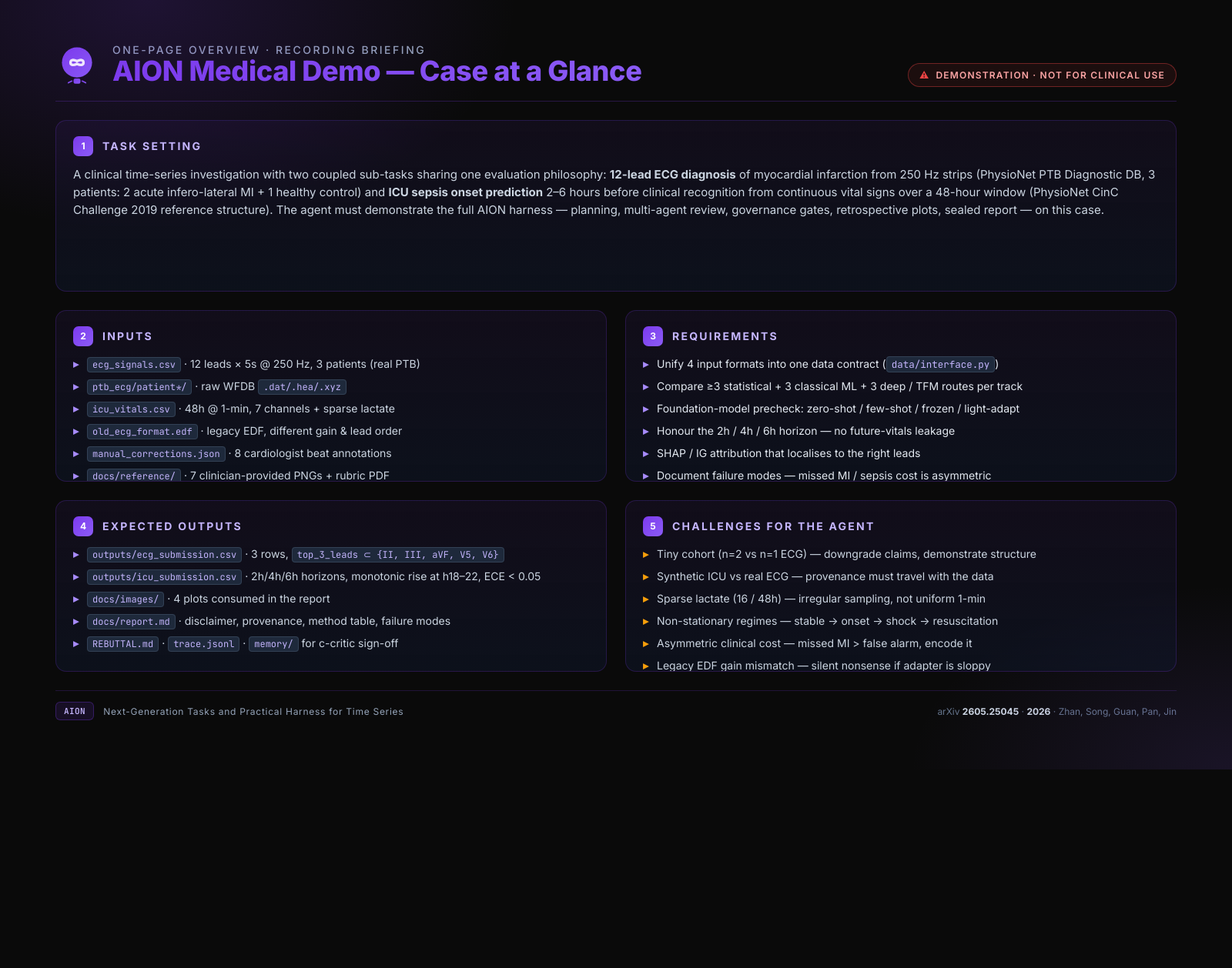
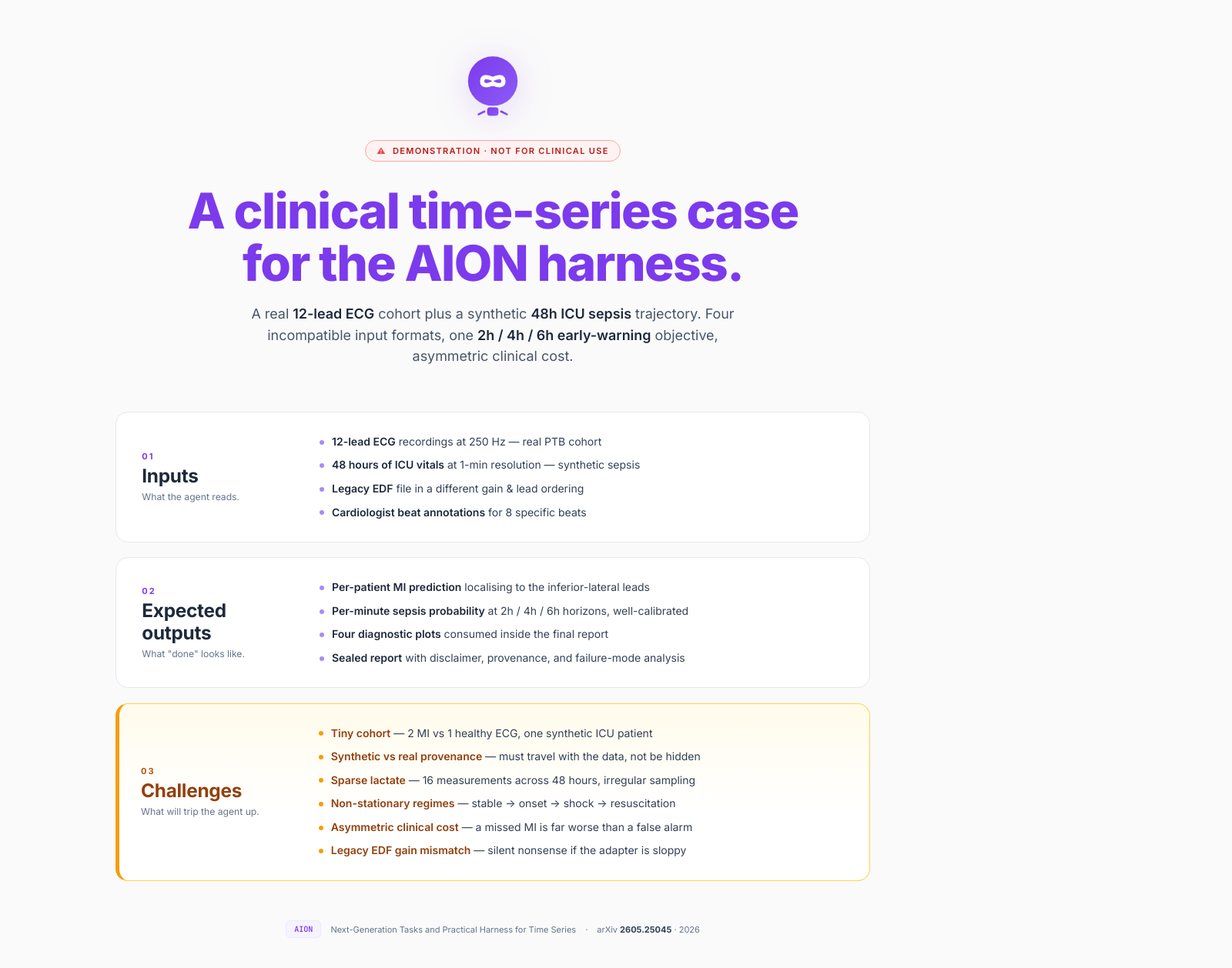
Before and after one commit to ztxtech/aion, a plain HTML site: page example/aion-medical-demo/medical/slide-overview.html in a window 1280 px wide. Shown: the whole page at 77% size, 1600 px wide, since content can reach past the window. Before the commit the page ends 1000 px from the top, so only its background shows below. Drawn offline with Linux system fonts and the light colour scheme.

Commit message:
feat(medical-demo): refresh one-page overview — light theme, stacked blocks, logo
Three structural changes from the previous version:

1. Light theme
   Background #FAFAFA, primary purple solid on the headline,
   slate text, white card surfaces. Visual register switched
   from the recording's dark mode to a docs-style light register
   so the overview reads as a briefing, not a slide.

2. Three vertical blocks instead of horizontal pill rows
   01 Inputs / 02 Expected outputs / 03 Challenges
   Each block: 200px label column on the left (number + title
   + one-line subtitle), content column on the right. The label
   column scales down and stacks on screens <720px.

3. Challenges block is visually distinct
   Amber-tinted background, amber border + 5px left rail,
   amber number/title colour, amber dot markers. The eye picks
   the challenges block out instantly.

4. Logo + semantic-only content
   Added the AION SVG logo (purple gradient orb + infinity) at
   the top with a soft drop shadow. Inputs/outputs/challenges
   now describe what the data is, not which file it lives in
   (e.g. '12-lead ECG recordings at 250 Hz — real PTB cohort'
   instead of 'ecg_signals.csv').

PNG re-exported at 1600x1000 to match the new HTML.

```diff
--- a/example/aion-medical-demo/medical/slide-overview.html
+++ b/example/aion-medical-demo/medical/slide-overview.html
@@ -2,6 +2,7 @@
 <html lang="en">
 <head>
 <meta charset="UTF-8">
+<meta name="viewport" content="width=device-width, initial-scale=1.0">
 <title>AION Medical Demo — One-Page Overview</title>
 <link rel="preconnect" href="https://fonts.googleapis.com">
 <link rel="preconnect" href="https://fonts.gstatic.com" crossorigin>
@@ -9,277 +10,272 @@
 <style>
   :root {
     --primary:        #7C3AED;
-    --primary-hover:  #6D28D9;
-    --secondary:      #8B5CF6;
+    --primary-soft:   #F5F3FF;
+    --secondary:      #6D28D9;
     --accent:         #A78BFA;
-    --accent-light:   #C4B5FD;
-    --slate-50:       #F8FAFC;
+    --accent-soft:    #EDE9FE;
+    --slate-100:      #F1F5F9;
     --slate-200:      #E2E8F0;
     --slate-300:      #CBD5E1;
-    --slate-400:      #94A3B8;
     --slate-500:      #64748B;
+    --slate-600:      #475569;
     --slate-700:      #334155;
     --slate-800:      #1E293B;
-    --slate-900:      #0F172A;
-    --slate-950:      #020617;
-    --amber:          #F59E0B;
-    --red:            #EF4444;
-    --green:          #10B981;
-    --gradient:       linear-gradient(135deg, #7C3AED 0%, #8B5CF6 100%);
+    --amber-50:       #FFFBEB;
+    --amber-100:      #FEF3C7;
+    --amber-500:      #F59E0B;
+    --amber-600:      #D97706;
+    --amber-700:      #B45309;
+    --amber-800:      #92400E;
+    --red-50:         #FEF2F2;
+    --red-500:        #EF4444;
+    --red-700:        #B91C1C;
   }
   * { box-sizing: border-box; margin: 0; padding: 0; }
   html, body {
-    width: 1600px; height: 1000px;
-    background: #0a0a0a;
-    color: var(--slate-50);
+    width: 100%;
+    min-height: 100vh;
+    background: #FAFAFA;
+    color: var(--slate-800);
     font-family: 'Inter', system-ui, -apple-system, sans-serif;
     font-feature-settings: 'cv11', 'ss01';
     -webkit-font-smoothing: antialiased;
   }
-  .frame {
-    position: relative;
-    width: 1600px; height: 1000px;
-    padding: 56px 72px 64px 72px;
-    display: grid;
-    grid-template-columns: 1fr 1fr;
-    grid-template-rows: auto 1fr 1fr 1fr;
-    gap: 24px;
+  body {
+    display: flex; flex-direction: column;
+    align-items: center;
+    padding: clamp(36px, 5vw, 72px) clamp(24px, 4vw, 64px) clamp(40px, 5vw, 72px);
   }
-  .frame::before {
+  body::before {
     content: '';
-    position: absolute; inset: 0;
+    position: fixed; inset: 0;
     background:
-      radial-gradient(800px 500px at 12% 0%, rgba(124,58,237,0.18), transparent 60%),
-      radial-gradient(700px 400px at 100% 100%, rgba(139,92,246,0.12), transparent 60%);
+      radial-gradient(60vw 40vh at 15% 5%,  rgba(124,58,237,0.08), transparent 60%),
+      radial-gradient(50vw 35vh at 100% 100%, rgba(139,92,246,0.06), transparent 60%);
     pointer-events: none;
+    z-index: -1;
   }
 
-  /* ----- Header spans both columns ----- */
+  /* ----- Header ----- */
   header {
-    grid-column: 1 / -1;
-    display: flex;
-    align-items: flex-end;
-    justify-content: space-between;
-    border-bottom: 1px solid rgba(124,58,237,0.25);
-    padding-bottom: 18px;
+    display: flex; flex-direction: column; align-items: center;
+    text-align: center;
+    max-width: 900px;
+    margin-bottom: clamp(36px, 4.5vw, 64px);
   }
-  header .left { display: flex; align-items: center; gap: 18px; }
-  header .logo {
-    width: 56px; height: 56px;
-    flex: 0 0 56px;
+  .logo-wrap {
+    margin-bottom: clamp(18px, 2vw, 28px);
+    filter: drop-shadow(0 6px 24px rgba(124,58,237,0.18));
   }
-  header h1 {
-    font-size: 36px; font-weight: 800; line-height: 1.1;
+  .logo-wrap svg { display: block; }
+  .eyebrow {
+    display: inline-flex; align-items: center; gap: 8px;
+    padding: 6px 14px;
+    background: var(--red-50);
+    border: 1px solid #FCA5A5;
+    color: var(--red-700);
+    font-size: clamp(11px, 0.8vw, 13px);
+    font-weight: 600; letter-spacing: 0.12em; text-transform: uppercase;
+    border-radius: 999px;
+    margin-bottom: clamp(20px, 2.4vw, 32px);
+  }
+  .eyebrow::before { content: '⚠'; color: var(--red-500); }
+  h1 {
+    font-size: clamp(32px, 5vw, 68px);
+    font-weight: 800; line-height: 1.05;
+    letter-spacing: -0.025em;
+    color: var(--primary);
+    max-width: 18ch;
+    margin-bottom: clamp(14px, 1.5vw, 22px);
+  }
+  .lede {
+    font-size: clamp(15px, 1.4vw, 20px);
+    line-height: 1.55;
+    color: var(--slate-600);
+    max-width: 56ch;
+  }
+  .lede strong { color: var(--slate-800); font-weight: 600; }
+
+  /* ----- Three blocks (stacked, full width) ----- */
+  .blocks {
+    width: 100%;
+    max-width: 980px;
+    display: flex; flex-direction: column;
+    gap: clamp(14px, 1.5vw, 22px);
+  }
+  .block {
+    background: #FFFFFF;
+    border: 1px solid var(--slate-200);
+    border-radius: 16px;
+    padding: clamp(20px, 2.2vw, 32px) clamp(24px, 2.6vw, 36px);
+    display: grid;
+    grid-template-columns: 200px 1fr;
+    gap: clamp(20px, 2.4vw, 36px);
+    align-items: center;
+  }
+  .block .head {
+    display: flex; flex-direction: column; gap: 4px;
+  }
+  .block .head .num {
+    font-size: clamp(11px, 0.85vw, 13px);
+    font-weight: 700;
+    letter-spacing: 0.18em; text-transform: uppercase;
+    color: var(--primary);
+  }
+  .block .head h2 {
+    font-size: clamp(20px, 1.9vw, 28px);
+    font-weight: 700;
     letter-spacing: -0.01em;
-    background: var(--gradient);
-    -webkit-background-clip: text; background-clip: text;
-    color: transparent;
+    color: var(--slate-800);
+    line-height: 1.2;
   }
-  header .sub {
-    font-size: 14px; font-weight: 500;
-    color: var(--slate-400);
-    letter-spacing: 0.18em; text-transform: uppercase;
+  .block .head .sub {
+    font-size: clamp(12px, 0.95vw, 14px);
+    color: var(--slate-500);
+    line-height: 1.4;
   }
-  header .pill {
-    display: inline-flex; align-items: center; gap: 8px;
-    padding: 7px 14px;
-    background: rgba(239,68,68,0.08);
-    border: 1px solid rgba(239,68,68,0.4);
-    color: #FCA5A5;
-    font-size: 12px; font-weight: 600;
-    letter-spacing: 0.1em; text-transform: uppercase;
-    border-radius: 999px;
+  .block .body {
+    display: flex; flex-direction: column;
+    gap: clamp(8px, 0.8vw, 12px);
   }
-  header .pill::before {
-    content: '⚠'; color: var(--red);
+  .item {
+    display: flex; align-items: flex-start; gap: 10px;
+    font-size: clamp(14px, 1.05vw, 16px);
+    line-height: 1.45;
+    color: var(--slate-700);
   }
+  .item .dot {
+    flex: 0 0 auto;
+    width: 6px; height: 6px; border-radius: 50%;
+    background: var(--accent);
+    margin-top: 0.55em;
+  }
+  .item strong { color: var(--slate-800); font-weight: 600; }
+  .item .em { color: var(--slate-500); }
 
-  /* ----- Cards ----- */
-  .card {
-    position: relative;
-    background: linear-gradient(180deg, rgba(124,58,237,0.07) 0%, rgba(15,23,42,0.55) 100%);
-    border: 1px solid rgba(124,58,237,0.22);
-    border-radius: 14px;
-    padding: 20px 22px 18px 22px;
-    overflow: hidden;
+  /* ----- Challenges block: visually distinct ----- */
+  .block.challenges {
+    background: linear-gradient(180deg, var(--amber-50) 0%, #FFFFFF 60%);
+    border-color: #FCD34D;
+    border-left: 5px solid var(--amber-500);
+    padding-left: clamp(20px, 2.2vw, 28px);
   }
-  .card h2 {
-    display: flex; align-items: center; gap: 12px;
-    font-size: 14px; font-weight: 700;
-    letter-spacing: 0.16em; text-transform: uppercase;
-    color: var(--accent-light);
-    margin-bottom: 12px;
-  }
-  .card h2 .num {
-    width: 26px; height: 26px; border-radius: 7px;
-    display: inline-flex; align-items: center; justify-content: center;
-    background: var(--gradient); color: white;
-    font-size: 12px; font-weight: 700; letter-spacing: 0;
-  }
-  .card p {
-    font-size: 14.5px; line-height: 1.55;
-    color: var(--slate-300);
-  }
-  .card ul {
-    list-style: none;
-    display: flex; flex-direction: column; gap: 8px;
-  }
-  .card li {
-    font-size: 14px; line-height: 1.5;
-    color: var(--slate-300);
-    padding-left: 18px;
-    position: relative;
-  }
-  .card li::before {
-    content: '▸';
-    position: absolute; left: 0; top: 0;
-    color: var(--accent);
-    font-weight: 700;
-  }
-  .card code {
-    font-family: 'JetBrains Mono', ui-monospace, monospace;
-    font-size: 12.5px;
-    padding: 1px 6px;
-    background: var(--slate-800);
-    border: 1px solid var(--slate-700);
-    border-radius: 4px;
-    color: var(--accent-light);
-  }
-
-  /* ----- Full-width spanning cards ----- */
-  .span2 { grid-column: 1 / -1; }
+  .block.challenges .head .num { color: var(--amber-700); }
+  .block.challenges .head h2 { color: var(--amber-800); }
+  .block.challenges .item .dot { background: var(--amber-500); }
+  .block.challenges .item strong { color: var(--amber-800); }
+  .block.challenges .item { color: var(--slate-700); }
 
   /* ----- Footer ----- */
   footer {
-    grid-column: 1 / -1;
-    display: flex; align-items: center; justify-content: space-between;
-    border-top: 1px solid rgba(124,58,237,0.2);
-    padding-top: 14px;
-    font-size: 12px;
+    margin-top: clamp(36px, 4vw, 56px);
+    display: flex; align-items: center; gap: 12px;
+    font-size: clamp(11px, 0.85vw, 13px);
     color: var(--slate-500);
   }
-  footer .left { display: flex; align-items: center; gap: 12px; }
   footer .badge {
     display: inline-block; padding: 4px 10px;
-    background: rgba(124,58,237,0.12);
-    border: 1px solid rgba(124,58,237,0.3);
+    background: var(--primary-soft);
+    border: 1px solid var(--accent-soft);
     border-radius: 6px;
-    color: var(--accent-light);
+    color: var(--primary);
     font-family: 'JetBrains Mono', monospace;
-    font-size: 11px; font-weight: 600;
-    letter-spacing: 0.04em;
+    font-size: 0.92em; font-weight: 600;
   }
-  footer .tag {
-    color: var(--slate-400);
-    letter-spacing: 0.06em;
+  footer strong { color: var(--slate-700); }
+
+  /* ----- Responsive: stack header inside block on narrow screens ----- */
+  @media (max-width: 720px) {
+    .block {
+      grid-template-columns: 1fr;
+      gap: clamp(14px, 2vw, 20px);
+    }
   }
-  footer .right { color: var(--slate-500); }
-  footer .right strong { color: var(--slate-300); }
-
-  /* ----- Specific card tweaks ----- */
-  .card.task p { font-size: 15px; }
-  .card.input ul li code { font-size: 12px; }
-  .card.requirements li { color: var(--slate-200); }
-  .card.challenges li::before { color: var(--amber); }
-  .card.outputs li code { font-size: 12px; }
 </style>
 </head>
 <body>
-<div class="frame">
 
   <header>
-    <div class="left">
-      <svg class="logo" viewBox="0 0 100 100" xmlns="http://www.w3.org/2000/svg">
+    <div class="logo-wrap">
+      <svg xmlns="http://www.w3.org/2000/svg" viewBox="0 0 100 100" width="92" height="92">
         <defs>
-          <linearGradient id="g" x1="0%" y1="0%" x2="100%" y2="100%">
+          <linearGradient id="circleGradient" x1="0%" y1="0%" x2="100%" y2="100%">
             <stop offset="0%" style="stop-color:#7C3AED"/>
             <stop offset="100%" style="stop-color:#8B5CF6"/>
           </linearGradient>
         </defs>
-        <circle cx="50" cy="45" r="35" fill="url(#g)"/>
+        <circle cx="50" cy="45" r="35" fill="url(#circleGradient)"/>
         <path d="M 35,45 C 35,38 42,38 50,42 C 58,38 65,38 65,45 C 65,52 58,52 50,48 C 42,52 35,52 35,45Z"
               fill="none" stroke="white" stroke-width="6" stroke-linecap="round"/>
-        <rect x="42" y="82" width="16" height="12" rx="4" fill="url(#g)"/>
-        <path d="M 38 88 L 30 92" fill="none" stroke="url(#g)" stroke-width="3" stroke-linecap="round"/>
-        <path d="M 62 88 L 70 92" fill="none" stroke="url(#g)" stroke-width="3" stroke-linecap="round"/>
+        <rect x="42" y="82" width="16" height="12" rx="4" fill="url(#circleGradient)"/>
+        <path d="M 38 88 L 30 92" fill="none" stroke="url(#circleGradient)" stroke-width="3" stroke-linecap="round"/>
+        <path d="M 62 88 L 70 92" fill="none" stroke="url(#circleGradient)" stroke-width="3" stroke-linecap="round"/>
       </svg>
-      <div>
-        <div class="sub">One-page overview · recording briefing</div>
-        <h1>AION Medical Demo — Case at a Glance</h1>
-      </div>
     </div>
-    <div class="pill">Demonstration · not for clinical use</div>
+
+    <div class="eyebrow">Demonstration · not for clinical use</div>
+
+    <h1>A clinical time-series case for the AION harness.</h1>
+    <p class="lede">
+      A real <strong>12-lead ECG</strong> cohort plus a synthetic <strong>48h ICU sepsis</strong> trajectory.
+      Four incompatible input formats, one <strong>2h / 4h / 6h early-warning</strong> objective, asymmetric clinical cost.
+    </p>
   </header>
 
-  <section class="card task span2">
-    <h2><span class="num">1</span>Task setting</h2>
-    <p>
-      A clinical time-series investigation with two coupled sub-tasks sharing one evaluation philosophy:
-      <strong style="color:var(--slate-100)">12-lead ECG diagnosis</strong> of myocardial infarction from 250 Hz strips
-      (PhysioNet PTB Diagnostic DB, 3 patients: 2 acute infero-lateral MI + 1 healthy control) and
-      <strong style="color:var(--slate-100)">ICU sepsis onset prediction</strong> 2–6 hours before clinical recognition
-      from continuous vital signs over a 48-hour window (PhysioNet CinC Challenge 2019 reference structure).
-      The agent must demonstrate the full AION harness — planning, multi-agent review, governance gates, retrospective plots, sealed report — on this case.
-    </p>
-  </section>
+  <div class="blocks">
 
-  <section class="card input">
-    <h2><span class="num">2</span>Inputs</h2>
-    <ul>
-      <li><code>ecg_signals.csv</code> · 12 leads × 5s @ 250 Hz, 3 patients (real PTB)</li>
-      <li><code>ptb_ecg/patient*/</code> · raw WFDB <code>.dat/.hea/.xyz</code></li>
-      <li><code>icu_vitals.csv</code> · 48h @ 1-min, 7 channels + sparse lactate</li>
-      <li><code>old_ecg_format.edf</code> · legacy EDF, different gain &amp; lead order</li>
-      <li><code>manual_corrections.json</code> · 8 cardiologist beat annotations</li>
-      <li><code>docs/reference/</code> · 7 clinician-provided PNGs + rubric PDF</li>
-    </ul>
-  </section>
+    <section class="block">
+      <div class="head">
+        <div class="num">01</div>
+        <h2>Inputs</h2>
+        <div class="sub">What the agent reads.</div>
+      </div>
+      <div class="body">
+        <div class="item"><span class="dot"></span><span><strong>12-lead ECG</strong> recordings at 250 Hz — real PTB cohort</span></div>
+        <div class="item"><span class="dot"></span><span><strong>48 hours of ICU vitals</strong> at 1-min resolution — synthetic sepsis</span></div>
+        <div class="item"><span class="dot"></span><span><strong>Legacy EDF</strong> file in a different gain &amp; lead ordering</span></div>
+        <div class="item"><span class="dot"></span><span><strong>Cardiologist beat annotations</strong> for 8 specific beats</span></div>
+      </div>
+    </section>
 
-  <section class="card requirements">
-    <h2><span class="num">3</span>Requirements</h2>
-    <ul>
-      <li>Unify 4 input formats into one data contract (<code>data/interface.py</code>)</li>
-      <li>Compare ≥3 statistical + 3 classical ML + 3 deep / TFM routes per track</li>
-      <li>Foundation-model precheck: zero-shot / few-shot / frozen / light-adapt</li>
-      <li>Honour the 2h / 4h / 6h horizon — no future-vitals leakage</li>
-      <li>SHAP / IG attribution that localises to the right leads</li>
-      <li>Document failure modes — missed MI / sepsis cost is asymmetric</li>
-    </ul>
-  </section>
+    <section class="block">
+      <div class="head">
+        <div class="num">02</div>
+        <h2>Expected outputs</h2>
+        <div class="sub">What "done" looks like.</div>
+      </div>
+      <div class="body">
+        <div class="item"><span class="dot"></span><span><strong>Per-patient MI prediction</strong> localising to the inferior-lateral leads</span></div>
+        <div class="item"><span class="dot"></span><span><strong>Per-minute sepsis probability</strong> at 2h / 4h / 6h horizons, well-calibrated</span></div>
+        <div class="item"><span class="dot"></span><span><strong>Four diagnostic plots</strong> consumed inside the final report</span></div>
+        <div class="item"><span class="dot"></span><span><strong>Sealed report</strong> with disclaimer, provenance, and failure-mode analysis</span></div>
+      </div>
+    </section>
 
-  <section class="card outputs">
-    <h2><span class="num">4</span>Expected outputs</h2>
-    <ul>
-      <li><code>outputs/ecg_submission.csv</code> · 3 rows, <code>top_3_leads ⊂ {II, III, aVF, V5, V6}</code></li>
-      <li><code>outputs/icu_submission.csv</code> · 2h/4h/6h horizons, monotonic rise at h18–22, ECE &lt; 0.05</li>
-      <li><code>docs/images/</code> · 4 plots consumed in the report</li>
-      <li><code>docs/report.md</code> · disclaimer, provenance, method table, failure modes</li>
-      <li><code>REBUTTAL.md</code> · <code>trace.jsonl</code> · <code>memory/</code> for c-critic sign-off</li>
-    </ul>
-  </section>
+    <section class="block challenges">
+      <div class="head">
+        <div class="num">03</div>
+        <h2>Challenges</h2>
+        <div class="sub">What will trip the agent up.</div>
+      </div>
+      <div class="body">
+        <div class="item"><span class="dot"></span><span><strong>Tiny cohort</strong> — 2 MI vs 1 healthy ECG, one synthetic ICU patient</span></div>
+        <div class="item"><span class="dot"></span><span><strong>Synthetic vs real provenance</strong> — must travel with the data, not be hidden</span></div>
+        <div class="item"><span class="dot"></span><span><strong>Sparse lactate</strong> — 16 measurements across 48 hours, irregular sampling</span></div>
+        <div class="item"><span class="dot"></span><span><strong>Non-stationary regimes</strong> — stable → onset → shock → resuscitation</span></div>
+        <div class="item"><span class="dot"></span><span><strong>Asymmetric clinical cost</strong> — a missed MI is far worse than a false alarm</span></div>
+        <div class="item"><span class="dot"></span><span><strong>Legacy EDF gain mismatch</strong> — silent nonsense if the adapter is sloppy</span></div>
+      </div>
+    </section>
 
-  <section class="card challenges">
-    <h2><span class="num">5</span>Challenges for the agent</h2>
-    <ul>
-      <li>Tiny cohort (n=2 vs n=1 ECG) — downgrade claims, demonstrate structure</li>
-      <li>Synthetic ICU vs real ECG — provenance must travel with the data</li>
-      <li>Sparse lactate (16 / 48h) — irregular sampling, not uniform 1-min</li>
-      <li>Non-stationary regimes — stable → onset → shock → resuscitation</li>
-      <li>Asymmetric clinical cost — missed MI &gt; false alarm, encode it</li>
-      <li>Legacy EDF gain mismatch — silent nonsense if adapter is sloppy</li>
-    </ul>
-  </section>
+  </div>
 
   <footer>
-    <div class="left">
-      <span class="badge">AION</span>
-      <span class="tag">Next-Generation Tasks and Practical Harness for Time Series</span>
-    </div>
-    <div class="right">
-      arXiv <strong>2605.25045</strong> · <strong>2026</strong> · Zhan, Song, Guan, Pan, Jin
-    </div>
+    <span class="badge">AION</span>
+    <span>Next-Generation Tasks and Practical Harness for Time Series</span>
+    <span>·</span>
+    <span>arXiv <strong>2605.25045</strong> · 2026</span>
   </footer>
 
-</div>
 </body>
 </html>
```
Also changed, not shown: example/aion-medical-demo/medical/slide-overview.png.
